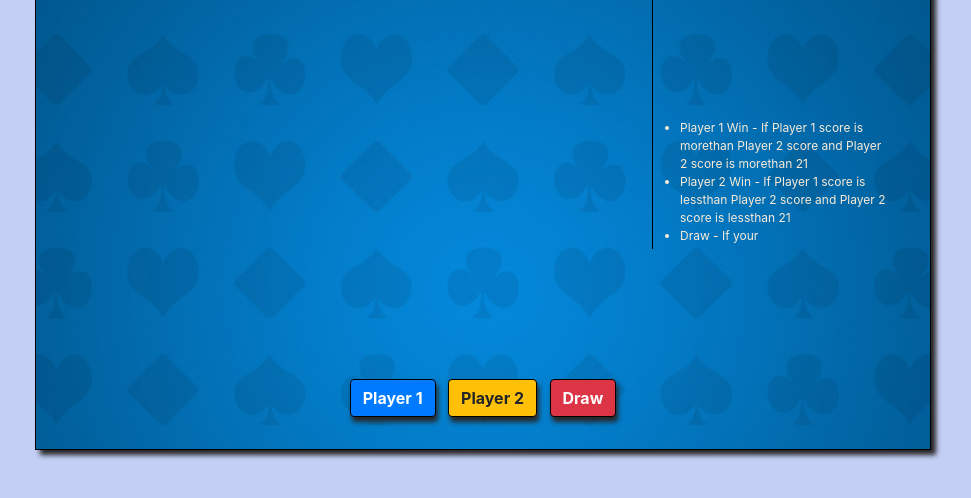
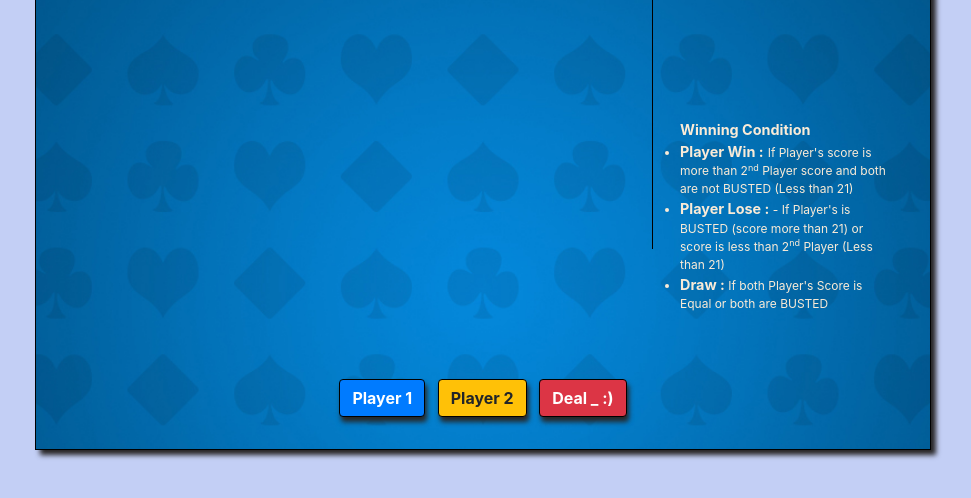
Before and after one commit to Irfanahmedkhan/card_game, a plain HTML site: page index.html in a window 1280 px wide. Shown: the part 108-606 px from the top of the page, without its empty margins (157-1128 px from the left). Drawn offline with nearby package versions, Linux system fonts and the light colour scheme.

Commit message:
update the Winnig Conditions

```diff
--- a/index.html
+++ b/index.html
@@ -44,10 +44,13 @@
         </div>
         <div>
           <ul id="ul">
+            <td> <big> <strong> Winning Condition </strong> </big>
+              <li> <big> <strong> Player Win :</strong> </big>  If Player's score is more than 2<sup>nd</sup> Player score and
+                both are not BUSTED (Less than 21)</li>
+              <li><big> <strong> Player Lose : </strong> </big> - If Player's is BUSTED (score more than 21) or score is less than 2<sup>nd</sup> Player (Less than 21)</li>
+              <li><big> <strong> Draw : </strong> </big> If both Player's Score is Equal or both are BUSTED</li>
 
-          <li>Player 1 Win - If Player 1 score is morethan Player 2 score and Player 2 score is morethan 21</li>
-          <li>Player 2 Win - If Player 1 score is lessthan Player 2 score and Player 2 score is lessthan 21</li>
-          <li>Draw - If your</li>
+            </td>
           </ul>
         </div>
       </div>
@@ -59,7 +62,7 @@
       <div>
         <button class="btn btn-primary mr-2" id="hit-button">Player 1</button>
         <button class="btn btn-warning mr-2" id="stand-button">Player 2</button>
-        <button class="btn btn-danger" id="deal-button">Draw</button> </button>
+        <button class="btn btn-danger" id="deal-button">Deal _ :)</button> </button>
 
       </div>
 
```
Lines whose indentation alone changed are shown as unchanged.
